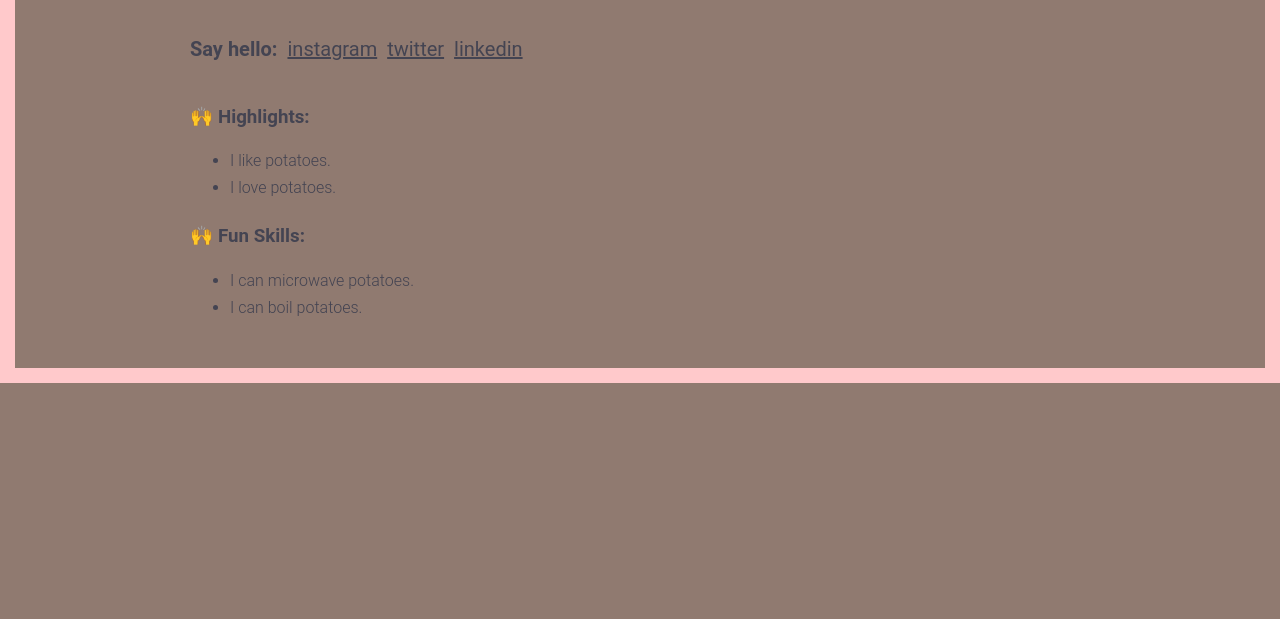
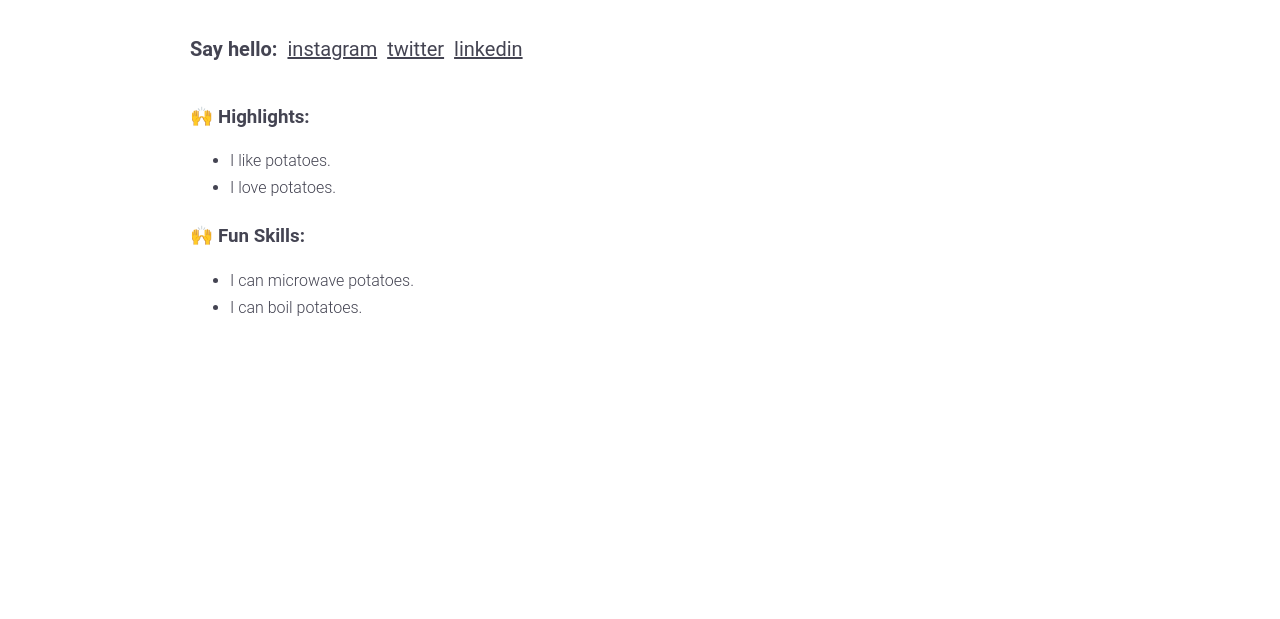
Before and after one commit to phfryed/phfryed.github.io, a plain HTML site: page index.html in a window 1280 px wide. Shown: the part 181-800 px from the top of the page. Drawn offline with Linux system fonts and the light colour scheme.

Commit message:
update bg color

```diff
--- a/style.css
+++ b/style.css
@@ -1,11 +1,11 @@
 html {
-    background-color: #907A70;
+    background-color: #FFFFFF;
     background-size: cover;
     color: #444452;
     font-family: "Source Sans Pro", Roboto, Helvetica, Arial, sans-serif;
     line-height: 1.5;
     width: calc(100vw - 30px);
-    border: solid 15px #FFC9CB;
+    border: solid 15px #FFFFFF;
 }
 
 body {
```
